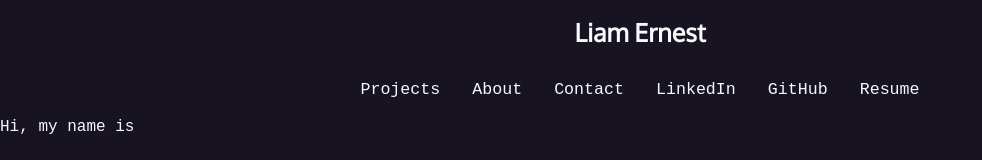
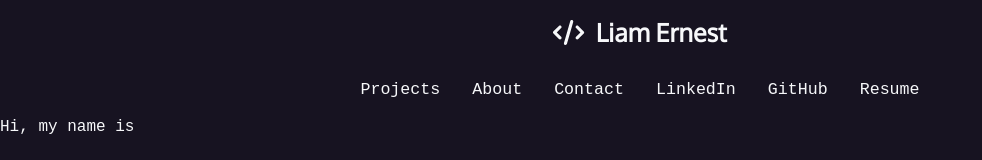
Before and after one commit to lernest/liam-e, a Vue app: page / in a window 1280 px wide. Shown: the top 160 px of the page, without its empty margins (0-982 px from the left). Built offline with nearby package versions, Linux system fonts and the light colour scheme; a web font is replaced by a local one.

Commit message:
font-awesome

```diff
--- a/package.json
+++ b/package.json
@@ -7,6 +7,9 @@
     "build": "vue-cli-service build"
   },
   "dependencies": {
+    "@fortawesome/fontawesome-svg-core": "^6.2.1",
+    "@fortawesome/free-solid-svg-icons": "^6.2.1",
+    "@fortawesome/vue-fontawesome": "^2.0.9",
     "core-js": "^3.6.4",
     "vue": "^2.6.11",
     "vue-router": "^3.1.5"
--- a/src/components/Nav.vue
+++ b/src/components/Nav.vue
@@ -1,7 +1,7 @@
 <template>
     <nav>
         <ul>
-            <li><h1><router-link to="/">Liam Ernest</router-link></h1></li>
+            <li><h1><router-link to="/"><font-awesome-icon id="icon" icon="fa-solid fa-code" />Liam Ernest</router-link></h1></li>
             <li>Projects</li>
             <li>About</li>
             <li>Contact</li>
@@ -20,6 +20,10 @@ export default {
 </script>
 
 <style>
+
+#icon{
+    margin-right: 0.7rem;
+}
 
 nav{
     font-family: var(--mono);
--- a/src/main.js
+++ b/src/main.js
@@ -1,6 +1,22 @@
 import Vue from 'vue'
 import App from './App.vue'
 import router from './router'
+
+/* import the fontawesome core */
+import { library } from '@fortawesome/fontawesome-svg-core'
+
+/* import font awesome icon component */
+import { FontAwesomeIcon } from '@fortawesome/vue-fontawesome'
+
+/* import specific icons */
+import { faCode } from '@fortawesome/free-solid-svg-icons'
+
+/* add icons to the library */
+library.add(faCode)
+
+/* add font awesome icon component */
+Vue.component('font-awesome-icon', FontAwesomeIcon)
+
 
 Vue.config.productionTip = false
 
```
Also changed, not shown: 1 other file (tests, documents, lock files or other folders).
